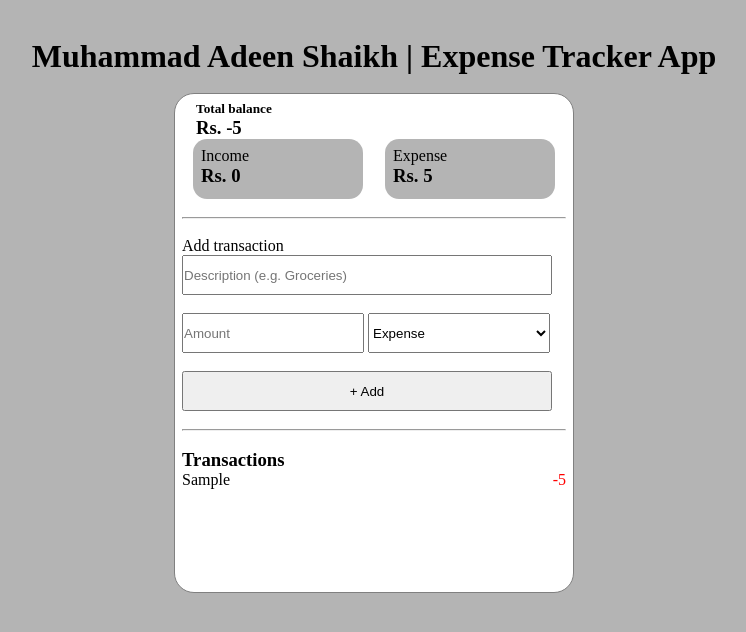
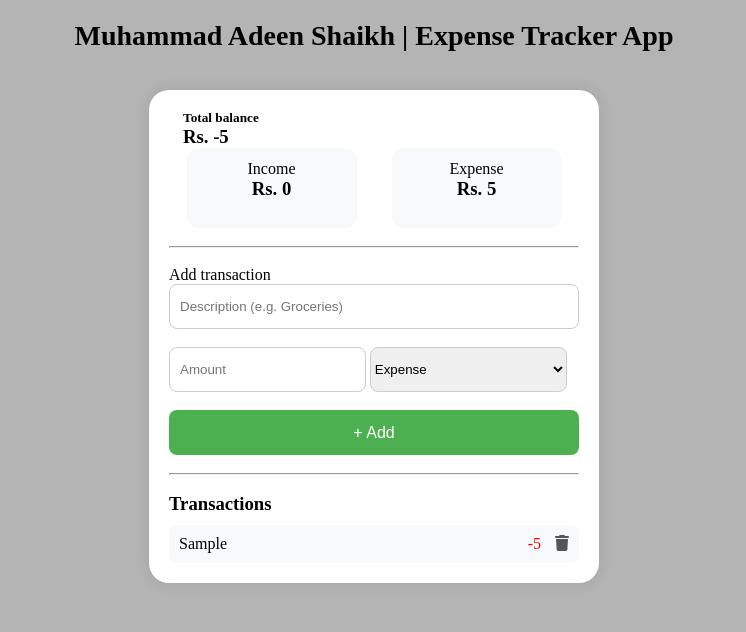
Before and after one commit to MuhammadAdeenShaikh/Expense-Tracker-App, a plain HTML site: page index.html in a window 1280 px wide. Both pictures are taken after typing "Sample", "5" into the empty fields and a click on the button "+ Add". Shown: the whole page, without its empty margins (266-1012 px from the left). Drawn offline with Linux system fonts and the light colour scheme.

Commit message:
Delete button updated

```diff
--- a/index.html
+++ b/index.html
@@ -4,6 +4,7 @@
     <meta charset="UTF-8">
     <meta name="viewport" content="width=device-width, initial-scale=1.0">
     <title>Muhammad Adeen Shaikh | Expense Tracker App</title>
+    <link rel="stylesheet" href="https://cdnjs.cloudflare.com/ajax/libs/font-awesome/6.5.1/css/all.min.css">
     <link rel="stylesheet" href="style.css">
 </head>
 <body>
--- a/script.js
+++ b/script.js
@@ -11,38 +11,69 @@ let Btn = document.getElementById("btn");
 let Transaction = document.getElementById("transaction");
 
 Btn.addEventListener("click", () => {
-    if(Description.value !== "" && Amount.value !== ""){
+
+    if (Description.value !== "" && Amount.value !== "") {
+
+        let amountValue = Number(Amount.value);
+        let categoryValue = Category.value;
+
         let li = document.createElement("li");
         Transaction.appendChild(li);
 
         let para = document.createElement("p");
+        para.innerText = Description.value;
         li.appendChild(para);
-        para.innerText += Description.value;
 
         let span = document.createElement("span");
         li.appendChild(span);
 
-        if(Category.value === "Expense"){
-            let AmountValue = Number(Amount.value);
-            let ExpenseValue = Number(Expense.innerText);
+        if (categoryValue === "Expense") {
 
-            span.innerText  += "-"  + Amount.value;
+            span.innerText = "-" + amountValue + " ";
+
             span.style.color = "red";
-            Expense.innerText = AmountValue + ExpenseValue;
 
-        } else if(Category.value === "Income") {
-            let AmountValue = Number(Amount.value);
-            let IncomeValue = Number(Income.innerText);
+            Expense.innerText =
+                Number(Expense.innerText) + amountValue;
 
-            span.innerText  += "+" + Amount.value;
+        } else {
+
+            span.innerText = "+" + amountValue + " ";
+
             span.style.color = "green";
-            Income.innerText = AmountValue + IncomeValue;
+
+            Income.innerText =
+                Number(Income.innerText) + amountValue;
         }
 
-        let incomeValue = Number(Income.innerText);
-        let expenseValue = Number(Expense.innerText);
+        let deleteBtn = document.createElement("i");
+        deleteBtn.classList.add("fa-solid", "fa-trash");
 
-        Total.innerText = incomeValue - expenseValue;
+        span.appendChild(deleteBtn);
+
+        Total.innerText =
+            Number(Income.innerText) -
+            Number(Expense.innerText);
+
+        deleteBtn.addEventListener("click", () => {
+
+            if (categoryValue === "Expense") {
+
+                Expense.innerText =
+                    Number(Expense.innerText) - amountValue;
+
+            } else {
+
+                Income.innerText =
+                    Number(Income.innerText) - amountValue;
+            }
+
+            Total.innerText =
+                Number(Income.innerText) -
+                Number(Expense.innerText);
+
+            li.remove();
+        });
 
     } else {
         alert("Please fill all inputs");
@@ -50,4 +81,4 @@ Btn.addEventListener("click", () => {
 
     Description.value = "";
     Amount.value = "";
-})
+});
--- a/style.css
+++ b/style.css
@@ -9,20 +9,23 @@ body {
     display: flex;
     flex-direction: column;
     align-items: center;
+    padding: 20px;
 }
 
 h1 {
-    margin-top: 3%;
+    text-align: center;
+    margin-bottom: 20px;
+    font-size: 28px;
 
 }
 
 .container {
-    width: 400px;
-    height: 500px;
-    background-color: white;
-    border: 1px solid gray;
+    width: 100%;
+    max-width: 450px;
+    background: white;
     border-radius: 20px;
-    padding: 7px;
+    padding: 20px;
+    box-shadow: 0 0 15px rgba(0,0,0,0.1);
 }
 
 
@@ -32,40 +35,71 @@ h1 {
 }
 
 .box {
-    background-color:  rgb(180, 180, 180);
+    background: #f8f9fa;
     width: 170px;
-    height: 60px;
-    border: none;
-    border-radius: 14px;
-    padding: 8px;
+    height: 80px;
+    border-radius: 12px;
+    padding: 12px;
+    text-align: center;
 }
 
 #description {
-    width: 370px;
-    height: 40px;
+    width: 100%;
+    height: 45px;
+    padding: 10px;
+    border: 1px solid #ccc;
+    border-radius: 8px;
+}
+
+#amount {
+    width: 48%;
+    height: 45px;
+    padding: 10px;
+    border: 1px solid #ccc;
+    border-radius: 8px;
+}
+
+#category {
+    width: 48%;
+    height: 45px;
+    border: 1px solid #ccc;
+    border-radius: 8px;
+}
+
+#btn {
+    width: 100%;
+    height: 45px;
+    border: none;
+    border-radius: 8px;
+    background: #4caf50;
+    color: white;
+    font-size: 16px;
     cursor: pointer;
 }
 
-#amount {
-    width: 182px;
-    height: 40px;
-    cursor: pointer;
-}
-
-#category {
-    width: 182px;
-    height: 40px;
-    cursor: pointer;
-}
-
-#btn {
-     width: 370px;
-    height: 40px;
-    cursor: pointer;
+#btn:hover {
+    opacity: 0.9;
 }
 
 li {
     display: flex;
     justify-content: space-between;
-    list-style: none;
+    align-items: center;
+    background: #f8f9fa;
+    padding: 10px;
+    margin-top: 10px;
+    border-radius: 8px;
 }
+
+i {
+    cursor: pointer;
+}
+
+.fa-trash {
+    margin-left: 10px;
+    color: #555;
+}
+
+.fa-trash:hover {
+    color: red;
+}
```
